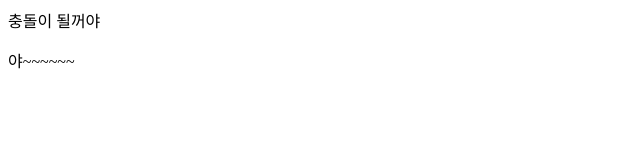
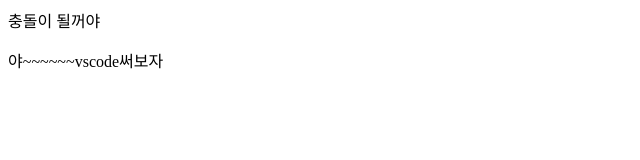
Before and after one commit to jomira0220/jomira, a plain HTML site: page index.html in a window 1280 px wide. Shown: the whole page, without its empty margins (0-640 px from the left). Drawn offline with Linux system fonts and the light colour scheme.

Commit message:
vscode에서 커밋

```diff
--- a/index.html
+++ b/index.html
@@ -10,7 +10,7 @@
 
 <body>
     <div class="box">충돌이 될꺼야</div>
-    <p>야~~~~~~</p>
+    <p>야~~~~~~vscode써보자</p>
 </body>
 
 </html>
```
